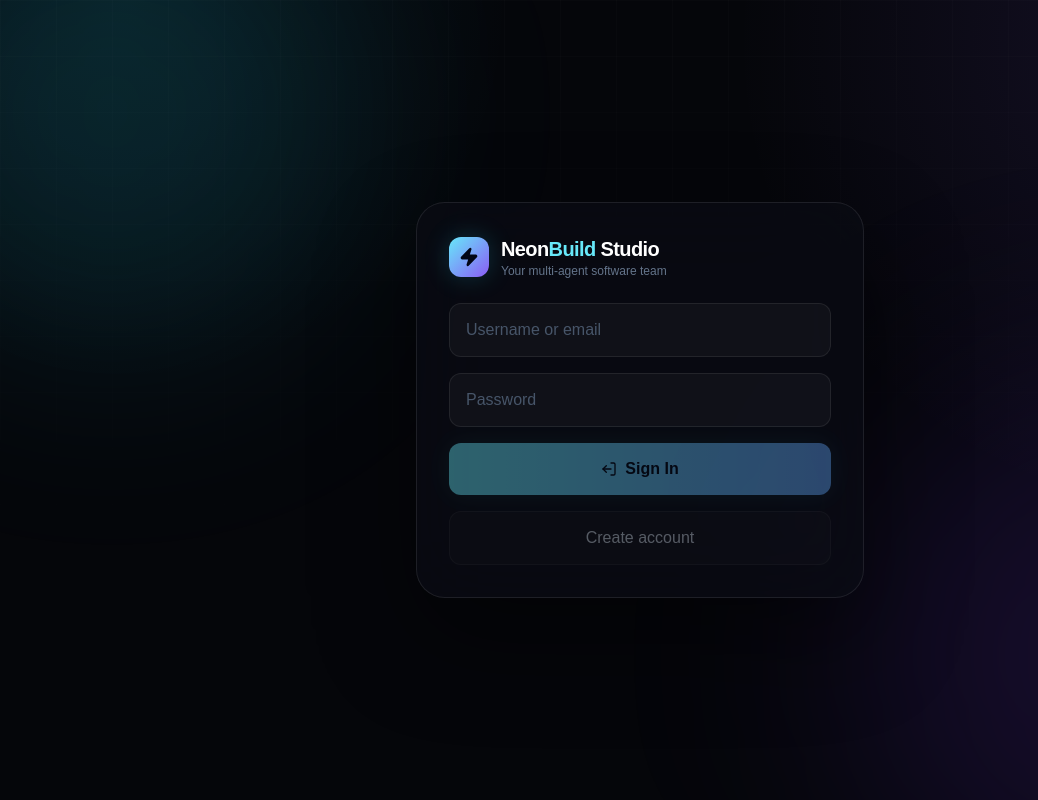
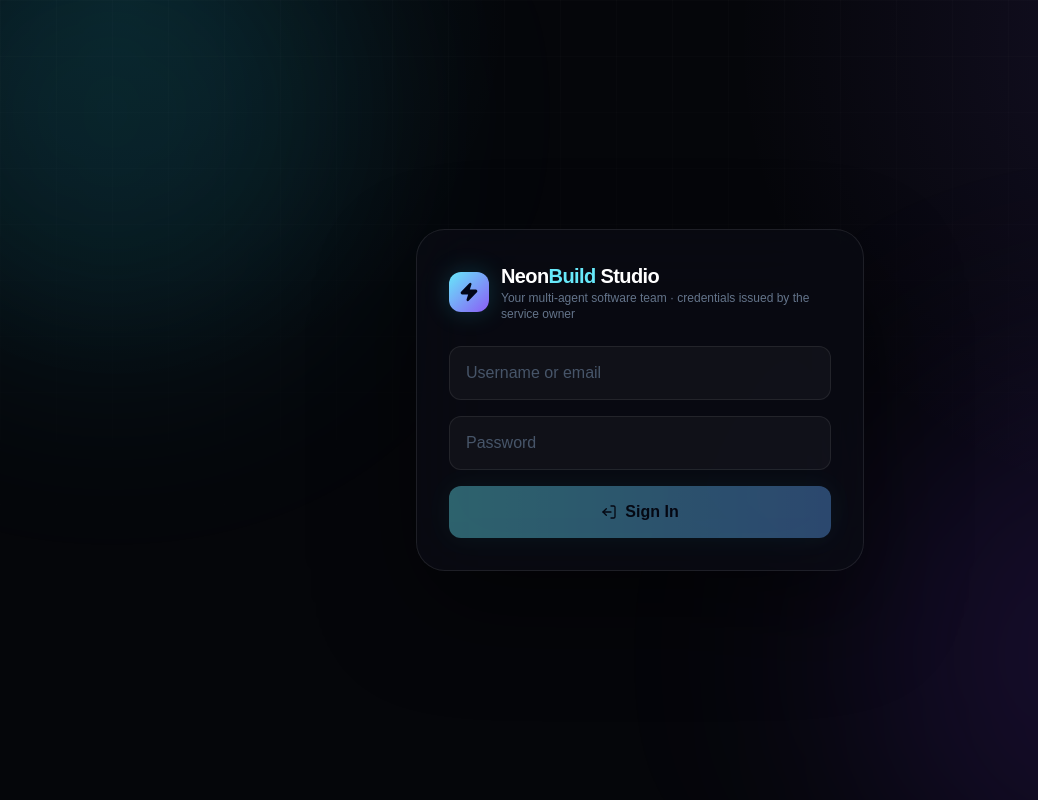
Before and after one commit to isearchxsolve/emergentsh, a Next.js app in the folder frontend/: page /workspace in a window 1280 px wide. Shown: the whole page, without its empty margins (0-1038 px from the left). Built offline with nearby package versions, Linux system fonts and the light colour scheme.

Commit message:
fix(auth): remove public signup from workspace

```diff
--- a/frontend/src/app/workspace/page.tsx
+++ b/frontend/src/app/workspace/page.tsx
@@ -189,51 +189,6 @@ export default function WorkspacePage() {
       loadCredits(data.access_token);
     } catch (err: any) {
       setAuthError(err.message || 'Sign-in failed');
-    } finally {
-      setAuthBusy(false);
-    }
-  };
-
-  const handleRegister = async () => {
-    if (!authUsername.trim() || !authPassword || authBusy) return;
-    setAuthBusy(true);
-    setAuthError('');
-    try {
-      const credential = authUsername.trim();
-      const isEmail = credential.includes('@');
-      const email = isEmail ? credential.toLowerCase() : `${credential.toLowerCase()}@example.com`;
-      const generatedUsername = isEmail
-        ? credential.toLowerCase().replace(/[^a-z0-9]+/g, '_').replace(/^_+|_+$/g, '').slice(0, 100)
-        : credential;
-      const res = await fetch('/api/auth/register', {
-        method: 'POST',
-        headers: { 'Content-Type': 'application/json' },
-        body: JSON.stringify({
-          email,
-          username: generatedUsername,
-          password: authPassword,
-        }),
-      });
-      if (!res.ok) {
-        const detail = await res.json().catch(() => ({}));
-        throw new Error(readableApiError(detail, `Registration failed (${res.status})`));
-      }
-      // Registration succeeded — now sign in with the same credentials.
-      const body = new URLSearchParams({ username: credential, password: authPassword });
-      const loginRes = await fetch('/api/auth/login', {
-        method: 'POST',
-        headers: { 'Content-Type': 'application/x-www-form-urlencoded' },
-        body,
-      });
-      if (!loginRes.ok) throw new Error('Registered, but sign-in failed. Try signing in.');
-      const data = await loginRes.json();
-      localStorage.setItem(TOKEN_KEY, data.access_token);
-      setToken(data.access_token);
-      setAuthState('signed_in');
-      setAuthPassword('');
-      loadCredits(data.access_token);
-    } catch (err: any) {
-      setAuthError(err.message || 'Registration failed');
     } finally {
       setAuthBusy(false);
     }
@@ -525,7 +480,7 @@ export default function WorkspacePage() {
             </div>
             <div>
               <h1 className="text-xl font-semibold tracking-[-.03em] text-white">Neon<span className="text-cyan-300">Build</span> Studio</h1>
-              <p className="text-xs text-slate-500">Your multi-agent software team</p>
+              <p className="text-xs text-slate-500">Your multi-agent software team · credentials issued by the service owner</p>
             </div>
           </div>
           <form onSubmit={handleSignIn} className="space-y-4">
@@ -556,14 +511,6 @@ export default function WorkspacePage() {
             >
               {authBusy ? <Loader2 className="w-4 h-4 animate-spin" /> : <LogOut className="w-4 h-4 rotate-180" />}
               Sign In
-            </button>
-            <button
-              type="button"
-              onClick={handleRegister}
-              disabled={authBusy || !authUsername.trim() || !authPassword}
-              className="w-full py-3.5 bg-white/[0.035] hover:bg-white/[0.065] disabled:opacity-40 disabled:cursor-not-allowed rounded-xl text-slate-300 font-medium transition border border-white/[0.08]"
-            >
-              Create account
             </button>
           </form>
         </div>
```
